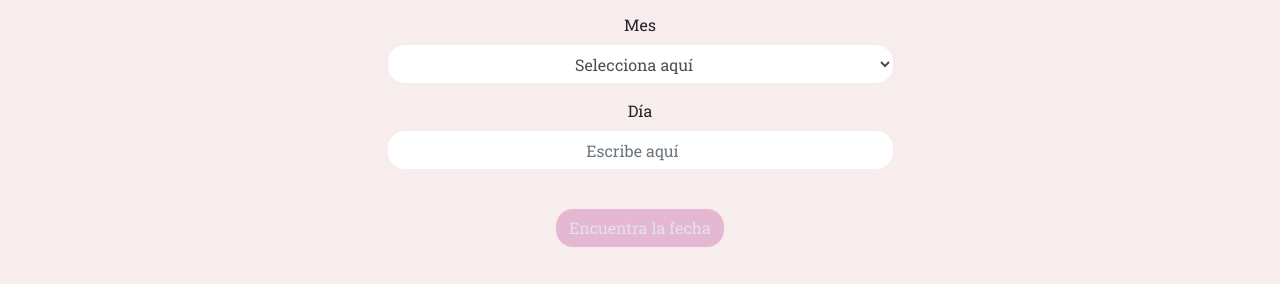
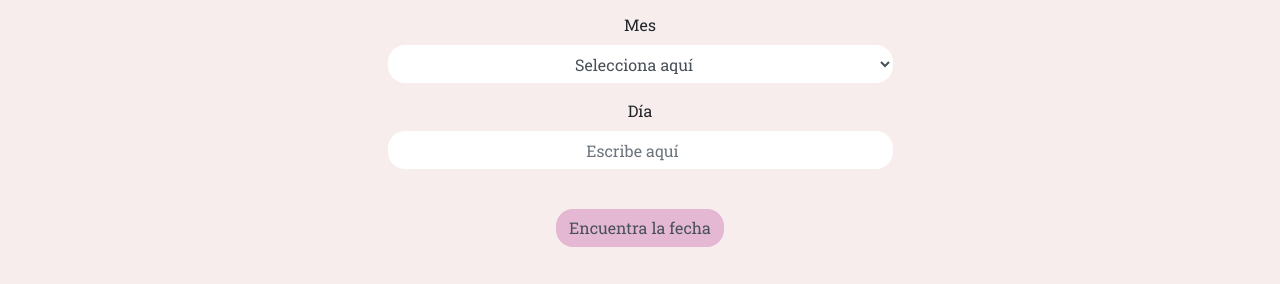
Before and after one commit to CatalinaRpoS/Calendar, a plain HTML site: page index.html in a window 1280 px wide. In both pictures the pointer is over the button "Encuentra la fecha". Shown: the part 492-776 px from the top of the page. Drawn offline with nearby package versions, Linux system fonts and the light colour scheme.

Commit message:
Button always with the same color

```diff
--- a/styles.css
+++ b/styles.css
@@ -28,7 +28,7 @@ footer{
     border-radius: 17px;
 }
 .btn:hover{
-    color: #e7def0;
+    color: #495057;
 }
 
 #year, #day {
```
